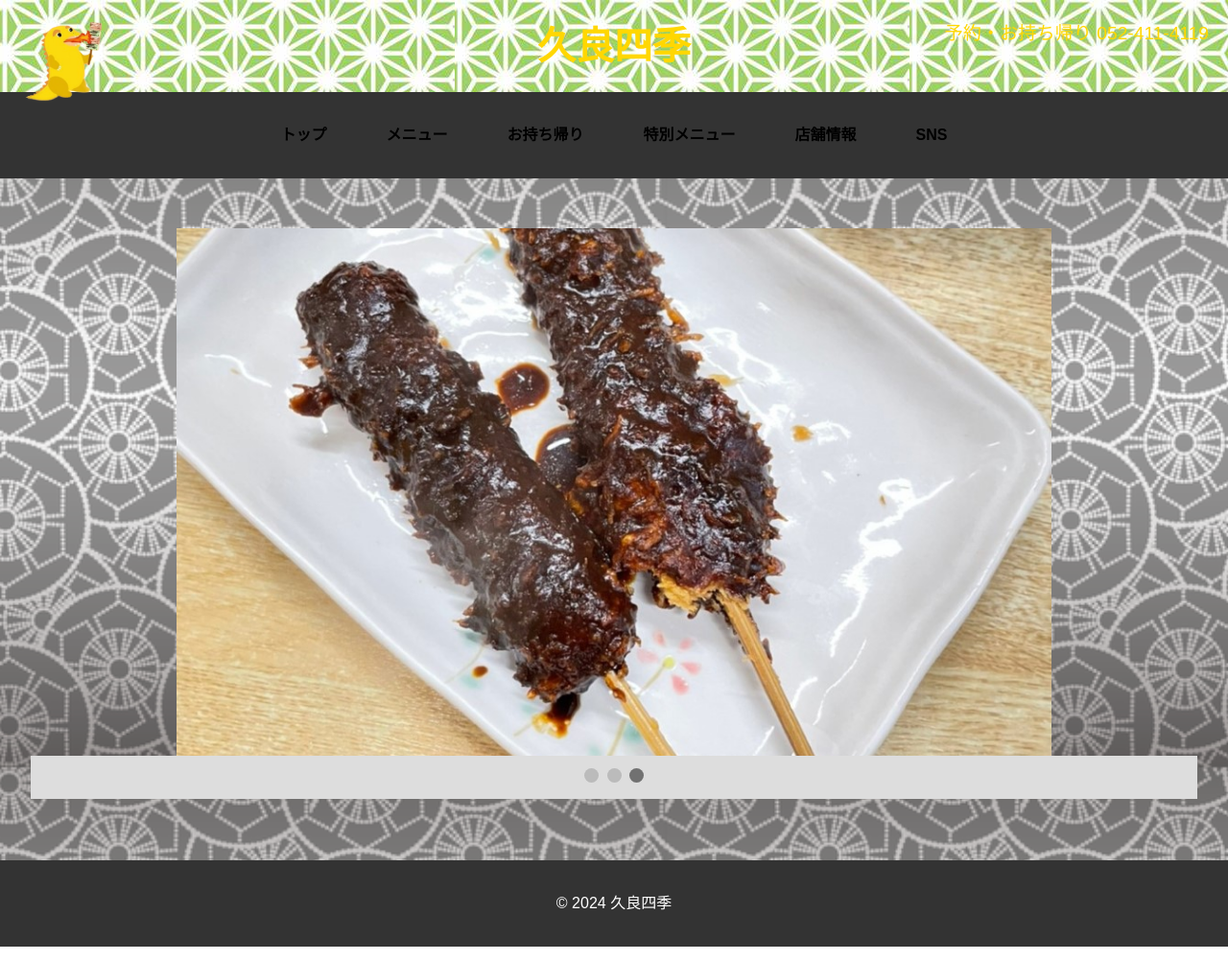
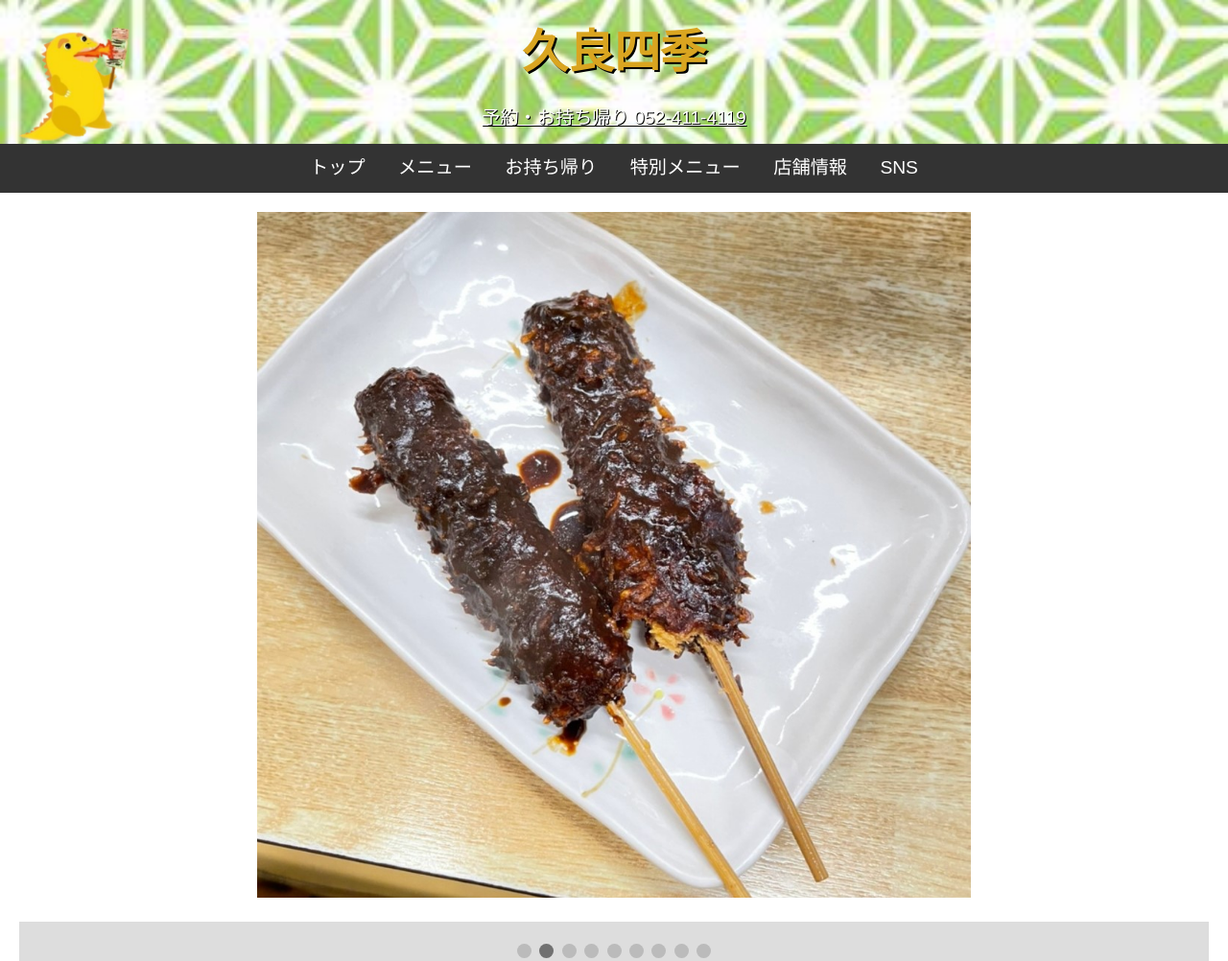
Before and after one commit to Kurashiki-izakaya/kurashiki-izakaya, a plain HTML site: page index.html in a window 1280 px wide. Shown: the top 1002 px of the page at 96% size. Drawn offline with Linux system fonts and the light colour scheme.

Commit message:
Add files via upload

```diff
--- a/index.html
+++ b/index.html
@@ -5,48 +5,15 @@
     <meta name="viewport" content="width=device-width, initial-scale=1.0">
     <title>居酒屋「久良四季」</title>
     <link rel="stylesheet" href="style.css">
-    <style>
-        body {
-            background: url('top柄.png') no-repeat center center fixed;
-            background-size: cover;
-        }
-        .dinosaur-image {
-            height: 600px; /* 縦幅を倍に設定 */
-            width: auto;
-            display: block;
-            margin: 0 auto;
-        }
-        .slideshow-container {
-            height: 550px;
-            width: 75%; /* 横幅を0.75倍に設定 */
-            margin: 0 auto;
-            background: #fff;
-        }
-        header {
-            text-align: center;
-        }
-        header h1 {
-            font-family: 'Satisfy', cursive;
-            color: gold;
-        }
-        nav {
-            text-align: center;
-            margin-bottom: 20px;
-        }
-        nav a {
-            margin: 0 15px;
-            text-decoration: none;
-            color: #000;
-            font-weight: bold;
-        }
-    </style>
 </head>
 <body>
 
     <header>
-        <h1>久良四季</h1>
-        <a href="tel:052-411-4119">予約・お持ち帰り 052-411-4119</a>
-        <img src="恐竜.png" alt="恐竜" class="dinosaur-image">
+        <div class="header-background">
+            <img src="恐竜.png" alt="恐竜" class="dinosaur-image">
+            <h1>久良四季</h1>
+            <a href="tel:052-411-4119" class="contact-link">予約・お持ち帰り 052-411-4119</a>
+        </div>
     </header>
 
     <nav>
@@ -59,24 +26,47 @@
     </nav>
 
     <div class="content">
-        <section id="top" class="section">
+        <section id="slideshow" class="section">
             <div class="slideshow-container">
-                <div class="slides">
-                    <img src="外観.jpg" style="width:100%; height:100%;">
+                <div class="slides fade">
+                    <img src="くしかつ.jpeg" class="slideshow-image" alt="くしかつ">
                 </div>
-                <div class="slides">
-                    <img src="くしかつ.jpeg" style="width:100%; height:100%;">
+                <div class="slides fade">
+                    <img src="味噌串カツ (2).jpg" class="slideshow-image" alt="味噌串カツ">
                 </div>
-                <div class="slides">
-                    <img src="味噌串カツ (2).jpg" style="width:100%; height:100%;">
+                <div class="slides fade">
+                    <img src="どて３.jpg" class="slideshow-image" alt="どて">
                 </div>
-                <!-- 追加のスライド -->
+                <div class="slides fade">
+                    <img src="ねぎま (2).jpg" class="slideshow-image" alt="ねぎま">
+                </div>
+                <div class="slides fade">
+                    <img src="きも.jpeg" class="slideshow-image" alt="きも">
+                </div>
+                <div class="slides fade">
+                    <img src="たたききゅうり.jpg" class="slideshow-image" alt="たたききゅうり">
+                </div>
+                <div class="slides fade">
+                    <img src="やきおに.jpeg" class="slideshow-image" alt="やきおに">
+                </div>
+                <div class="slides fade">
+                    <img src="見た目レモン②.jpeg" class="slideshow-image" alt="見た目レモン">
+                </div>
+                <div class="slides fade">
+                    <img src="たまごやき.jpeg" class="slideshow-image" alt="たまごやき">
+                </div>
             </div>
+            <br>
             <div class="dot-container">
                 <span class="dot"></span>
                 <span class="dot"></span>
                 <span class="dot"></span>
-                <!-- 追加のドット -->
+                <span class="dot"></span>
+                <span class="dot"></span>
+                <span class="dot"></span>
+                <span class="dot"></span>
+                <span class="dot"></span>
+                <span class="dot"></span>
             </div>
         </section>
     </div>
@@ -90,20 +80,19 @@
         showSlides();
 
         function showSlides() {
-            let i;
             let slides = document.getElementsByClassName("slides");
             let dots = document.getElementsByClassName("dot");
-            for (i = 0; i < slides.length; i++) {
+            for (let i = 0; i < slides.length; i++) {
                 slides[i].style.display = "none";
             }
             slideIndex++;
-            if (slideIndex > slides.length) { slideIndex = 1 }
-            for (i = 0; i < dots.length; i++) {
+            if (slideIndex > slides.length) {slideIndex = 1}
+            for (let i = 0; i < dots.length; i++) {
                 dots[i].className = dots[i].className.replace(" active", "");
             }
-            slides[slideIndex - 1].style.display = "block";
-            dots[slideIndex - 1].className += " active";
-            setTimeout(showSlides, 2000); // 2秒ごとに画像を変更
+            slides[slideIndex-1].style.display = "block";
+            dots[slideIndex-1].className += " active";
+            setTimeout(showSlides, 4000); // Change image every 4 seconds
         }
     </script>
 </body>
--- a/style.css
+++ b/style.css
@@ -6,85 +6,89 @@ body {
     background-color: #ffffff;
 }
 
-header {
-    background-image: url('模様.jfif');
-    color: gold;
-    text-align: center;
-    padding: 1em;
-    position: relative;
-}
-
-header img.dinosaur-image {
-    position: absolute;
-    left: 20px;
-    top: 10px;
-    height: 100px;
+.header-background {
+    background-image: url('模様.jfif'); /* トップの上部の背景を模様の画像に */
+    height: 150px;
+    background-size: cover;
+    background-position: center;
+    position: relative; /* 恐竜画像の位置を調整するため */
+    display: flex;
+    justify-content: center;
+    align-items: center;
+    flex-direction: column;
 }
 
 header h1 {
+    font-size: 3em;
+    color: #DAA520;
+    margin: 0;
+    padding: 10px;
     font-family: 'Satisfy', cursive;
-    font-size: 2.5em;
-    margin: 0;
+    text-shadow: 2px 2px #000;
+    text-align: center;
 }
 
-header a {
+.contact-link {
+    display: block;
     font-size: 1.2em;
-    color: gold;
-    text-decoration: none;
+    margin: 5px 0;
+    color: #FFFFFF; /* 色を変更します */
+    text-shadow: 1px 1px #000;
+    text-align: center;
+}
+
+.dinosaur-image {
     position: absolute;
-    right: 20px;
-    top: 20px;
+    top: 10px; /* 恐竜画像の位置を調整します */
+    left: 10px;
+    width: 130px; /* 恐竜画像の幅を大きくします */
+    height: auto;
 }
 
 nav {
-    display: flex;
-    justify-content: center;
-    background-color: #333;
-    padding: 1em;
+    text-align: center;
+    background: #333;
+    padding: 10px 0;
 }
 
 nav a {
-    color: white;
-    padding: 1em;
+    color: #fff;
     text-decoration: none;
-    text-transform: uppercase;
-}
-
-nav a:hover {
-    background-color: #ddd;
-    color: black;
+    margin: 0 15px;
+    font-size: 1.2em;
 }
 
 .content {
-    padding: 2em;
+    padding: 20px;
 }
 
 .section {
-    margin-bottom: 2em;
+    margin-bottom: 40px;
 }
 
 .slideshow-container {
-    max-width: 100%;
     position: relative;
+    max-width: 60%;
+    height: 715px; /* スライドショーの高さを1.3倍に */
     margin: auto;
-    height: 200px;
     overflow: hidden;
 }
 
 .slides {
     display: none;
+    width: 100%;
     height: 100%;
 }
 
-.slides img {
+.slideshow-image {
     width: 100%;
     height: 100%;
-    object-fit: cover;
+    object-fit: cover; /* 写真が見切れないように調整 */
 }
 
 .dot-container {
     text-align: center;
-    padding: 10px;
+    padding: 20px;
     background: #ddd;
 }
 
@@ -102,189 +106,130 @@ nav a:hover {
     background-color: #717171;
 }
 
+.footer {
+    text-align: center;
+    padding: 20px;
+    background-color: #333;
+    color: white;
+}
+
 .three-columns {
     display: flex;
     justify-content: space-between;
-    flex-wrap: wrap;
 }
 
 .column {
-    flex: 1;
-    padding: 10px;
+    width: 30%;
 }
 
 .menu-item {
     display: flex;
     justify-content: space-between;
+    padding: 5px 0;
     border-bottom: 1px solid #ddd;
-    padding: 5px 0;
 }
 
 .photo-gallery {
     display: flex;
     flex-wrap: wrap;
-    gap: 10px;
-    justify-content: center;
+    justify-content: space-around;
 }
 
-.photo-gallery img {
-    width: 30%;
-    object-fit: cover;
-    transition: transform 0.2s;
+.photo-item {
+    position: relative;
+    width: 20%; /* 写真を小さくします */
+    margin: 10px;
 }
 
-.photo-gallery img:hover {
-    transform: scale(1.1);
+.photo-item img {
+    width: 100%;
+    transition: transform 0.3s;
+}
+
+.photo-item img:hover {
+    transform: scale(1.2); /* カーソルを載せたときに画像が少し大きくなる */
+}
+
+.tooltip {
+    position: absolute;
+    bottom: 10px;
+    left: 10px;
+    background: rgba(255, 255, 255, 0.8); /* 背景を白に変更 */
+    color: #000; /* 文字色を黒に変更 */
+    padding: 5px;
+    border-radius: 3px;
+    display: none;
+    font-size: 0.9em;
+}
+
+.photo-item:hover .tooltip {
+    display: block;
+}
+
+.map-image {
+    display: block;
+    margin: 20px auto;
+    width: 80%; /* 地図の画像を大きくする */
 }
 
 footer {
     text-align: center;
-    padding: 1em;
-    background-color: #333;
-    color: white;
-}
-body {
-    font-family: Arial, sans-serif;
-    line-height: 1.6;
-    margin: 0;
-    padding: 0;
-    background-color: #ffffff;
+    padding: 10px 0;
+    background: #333;
+    color: #fff;
 }
 
-header {
-    background-image: url('模様.jfif');
-    color: gold;
-    text-align: center;
-    padding: 1em;
-    position: relative;
+#contact p {
+    font-size: 1.2em; /* 文字を少し大きくする */
 }
 
-header img.dinosaur-image {
-    position: absolute;
-    left: 20px;
-    top: 10px;
-    height: 100px;
+.info-label {
+    font-weight: bold;
 }
 
-header h1 {
-    font-family: 'Satisfy', cursive;
-    font-size: 2.5em;
-    margin: 0;
+.info-content {
+    margin-left: 20px; /* コンテンツとラベルの間にスペースを追加 */
 }
 
-header a {
-    font-size: 1.2em;
-    color: gold;
-    text-decoration: none;
-    position: absolute;
-    right: 20px;
-    top: 20px;
+.info-line {
+    display: flex;
+    align-items: center;
 }
 
-nav {
-    display: flex;
-    justify-content: center;
-    background-color: #333;
-    padding: 1em;
+.info-line .info-label {
+    flex-shrink: 0;
+    width: 200px; /* ラベルの幅を固定 */
 }
 
-nav a {
-    color: white;
-    padding: 1em;
-    text-decoration: none;
-    text-transform: uppercase;
-}
-
-nav a:hover {
-    background-color: #ddd;
-    color: black;
-}
-
-.content {
-    padding: 2em;
-}
-
-.section {
-    margin-bottom: 2em;
-}
-
-.slideshow-container {
-    max-width: 100%;
-    position: relative;
-    margin: auto;
-    height: 200px;
-    overflow: hidden;
-}
-
-.slides {
-    display: none;
-    height: 100%;
-}
-
-.slides img {
-    width: 100%;
-    height: 100%;
-    object-fit: cover;
-}
-
-.dot-container {
-    text-align: center;
-    padding: 10px;
-    background: #ddd;
-}
-
-.dot {
-    height: 15px;
-    width: 15px;
-    margin: 0 2px;
-    background-color: #bbb;
-    border-radius: 50%;
-    display: inline-block;
-    transition: background-color 0.6s ease;
-}
-
-.active {
-    background-color: #717171;
-}
-
+@media (max-width: 768px) {
     .three-columns {
-    display: flex;
-    justify-content: space-between;
-    flex-wrap: wrap;
+        flex-direction: column;
     }
 
     .column {
-    flex: 1;
-    padding: 10px;
+        width: 100%;
+        margin-bottom: 20px;
     }
 
-.menu-item {
-    display: flex;
-    justify-content: space-between;
-    border-bottom: 1px solid #ddd;
-    padding: 5px 0;
+    .info-line {
+        flex-direction: column;
+        align-items: flex-start;
     }
 
-.photo-gallery {
-    display: flex;
-    flex-wrap: wrap;
-    gap: 10px;
-    justify-content: center;
+    .info-line .info-label {
+        width: auto;
+        margin-bottom: 5px;
     }
 
-.photo-gallery img {
-    width: 30%;
-    object-fit: cover;
-    transition: transform 0.2s;
+    .info-content {
+        margin-left: 0;
     }
 
-.photo-gallery img:hover {
-    transform: scale(1.1);
+    .dinosaur-image {
+        position: relative;
+        top: 0;
+        left: 0;
+        margin: 0 auto;
+        display: block;
     }
-
-footer {
-    text-align: center;
-    padding: 1em;
-    background-color: #333;
-    color: white;
 }
```
Also changed, not shown: menu.html (+31 -2 lines), sns.html (+7 -8 lines), special.html (+7 -8 lines), takeout.html (+42 -30 lines). Lines whose indentation alone changed are shown as unchanged.
